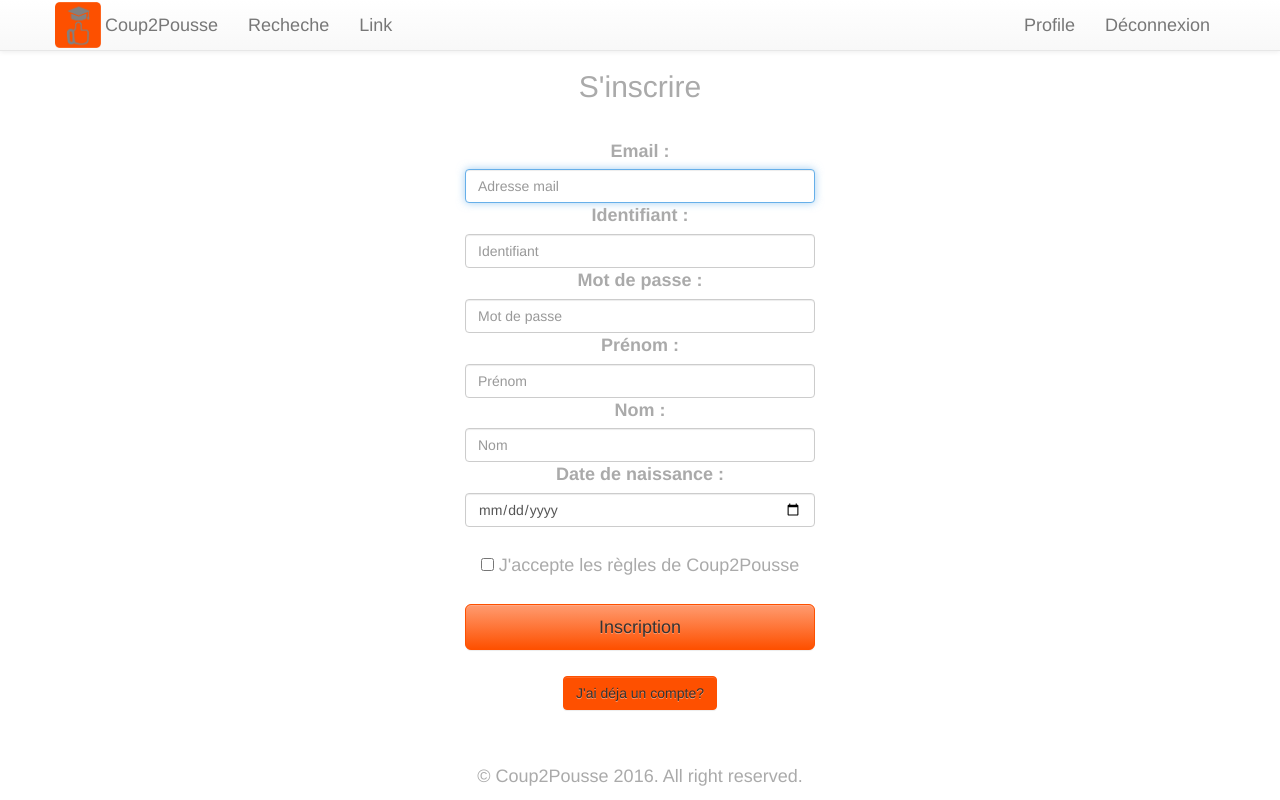
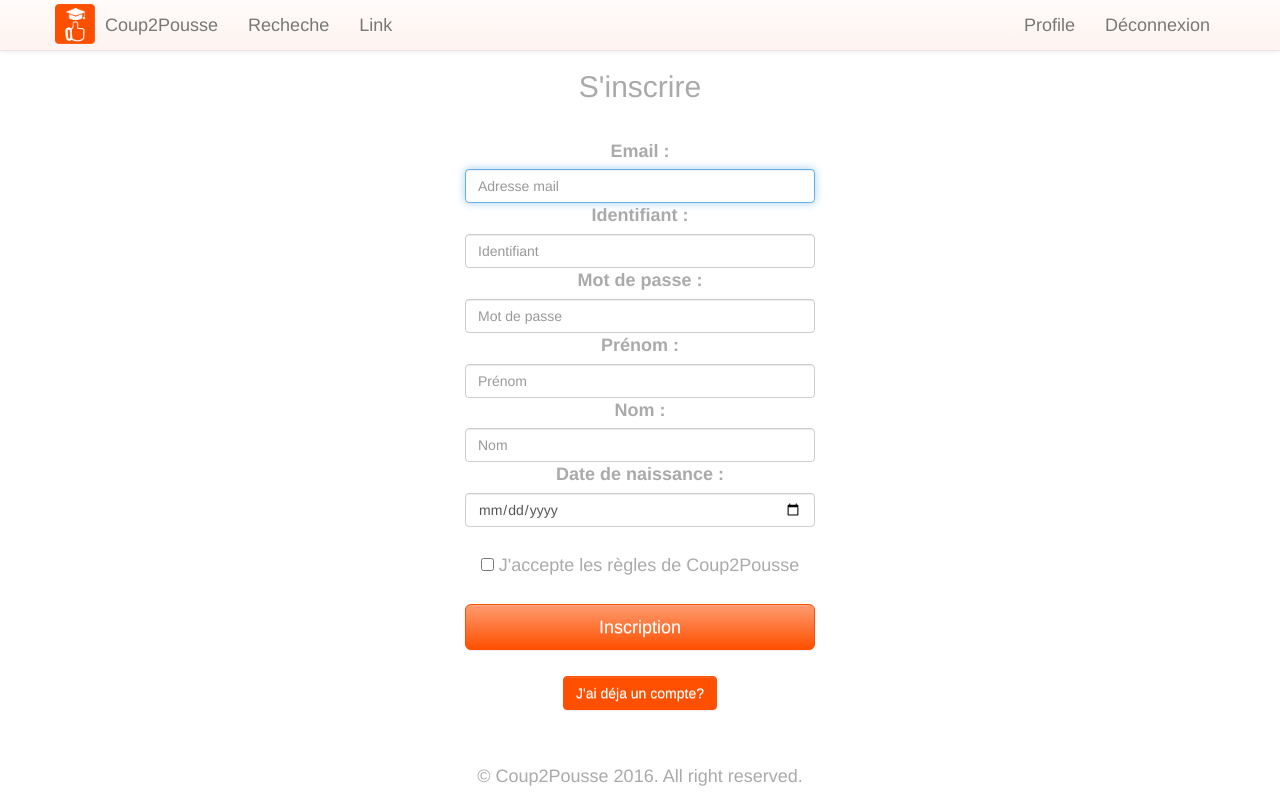
Before and after one commit to Gauwan/B3_Coup2Pousse, a PHP site: template templates/signup.phtml in a window 1280 px wide. Run offline with PHP 8.4, Linux system fonts and the light colour scheme; the template is opened without the code that fills it, so the values that code supplies are empty; some libraries are stand-ins or nearby versions.

Commit message:
Adaptations

```diff
--- a/public/css/style.css
+++ b/public/css/style.css
@@ -53,17 +53,20 @@ footer{
     border-color: #FE5000!important;
     background-image: linear-gradient(to bottom,#FF9B70 0,#FE5000 100%);
     text-shadow: 0 1px 0 #FF9B70;
-    color: ##818080;
+    color: white;
 }
 .btn-default:hover, .btn-default:active, .btn-default:focus, .btn-default:visited, .btn-default:link{
     background-position: 0 50px;
     background-color: rgb(254,80,0,0.5);
-    color: ##818080!important;
+    color: white!important;
 }
 .logobarre{
     background-image: url(../image/logo.png);
     background-repeat:no-repeat;
-    background-size: 46px 46px;
+    background-size: 40px;
     padding-left: 50px;
-    background-position: 0 2px;
+    background-position: 0 4px;
+    border-color: #FEC5AD!important;
 }
+.navbar-default {
+    background-image: -webkit-linear-gradient(top,#FEFBFA 0,#FEF3F0 100%);
```
Also changed, not shown: public/image/logo.png.
